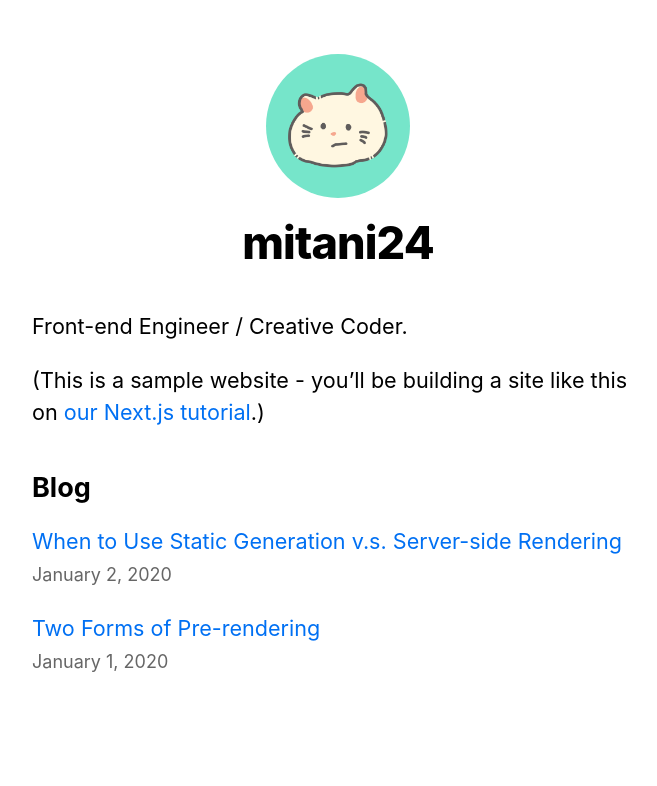
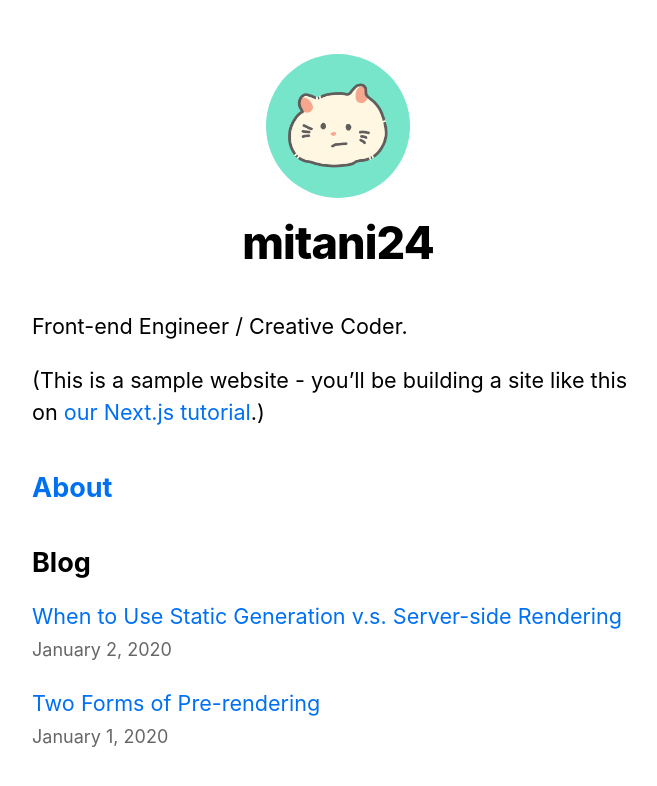
Before and after one commit to mitani24/getting-started-nextjs, a Next.js app: page / in a window 1280 px wide. Shown: the top 786 px of the page, without its empty margins (302-959 px from the left). Built offline with nearby package versions, Linux system fonts and the light colour scheme.

Commit message:
add about page

```diff
--- a/pages/index.tsx
+++ b/pages/index.tsx
@@ -38,6 +38,14 @@ export default function Home({
       </section>
 
       <section className={`${utilStyles.headingMd} ${utilStyles.padding1px}`}>
+        <Link href={"/about"}>
+          <a>
+            <h2 className={utilStyles.headingLg}>About</h2>
+          </a>
+        </Link>
+      </section>
+
+      <section className={`${utilStyles.headingMd} ${utilStyles.padding1px}`}>
         <h2 className={utilStyles.headingLg}>Blog</h2>
         <ul className={utilStyles.list}>
           {allPostsData.map(({ id, date, title }) => (
```
Also changed, not shown: pages/about.tsx (added, +18 -0 lines).
